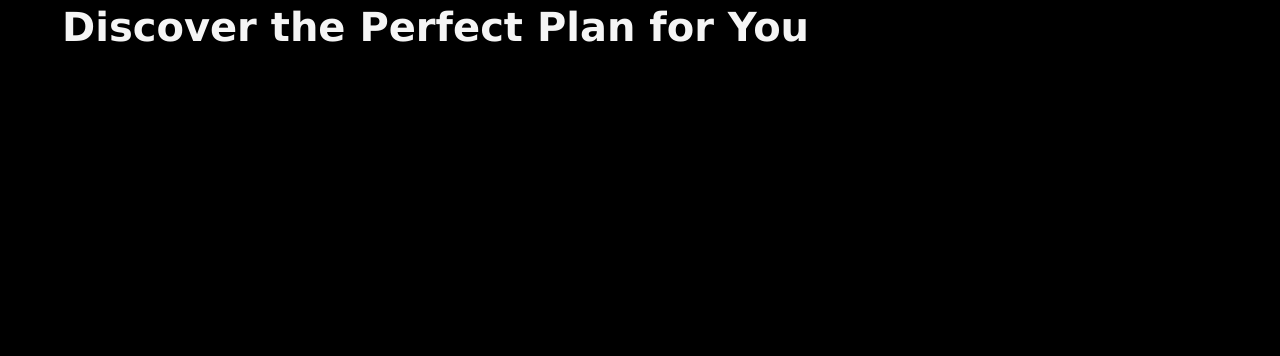
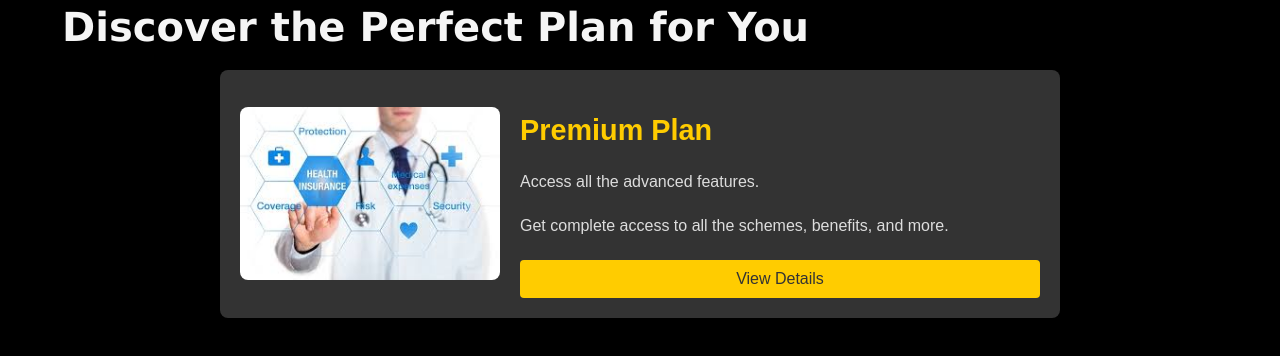
Before and after one commit to joshuakjohn/E-Insurance-App-FE, an Angular app: page /dashboard/plans/1/scheme in a window 1280 px wide. Shown: the part 494-850 px from the top of the page. Built offline with nearby package versions, Linux system fonts and the light colour scheme.

Commit message:
[santhosh] feat: added scheme card for display schemes

```diff
--- a/src/app/components/scheme/scheme.component.html
+++ b/src/app/components/scheme/scheme.component.html
@@ -0,0 +1,11 @@
+<div class="scheme-card">
+    <div class="scheme-image">
+      <img src="../../../assets/health scheme.jfif" alt="Scheme Image">
+    </div>
+    <div class="scheme-details">
+      <h2>Premium Plan</h2>
+      <p>Access all the advanced features.</p>
+      <p>Get complete access to all the schemes, benefits, and more.</p>
+      <button class="view-details">View Details</button>
+    </div>
+  </div>
--- a/src/app/components/scheme/scheme.component.scss
+++ b/src/app/components/scheme/scheme.component.scss
@@ -0,0 +1,60 @@
+.scheme-card {
+    display: flex; /* Use flexbox to align the card horizontally */
+    background-color: #333; /* Dark background */
+    color: #fff; /* White text color */
+    border-radius: 8px;
+    box-shadow: 0 4px 8px rgba(0, 0, 0, 0.3);
+    padding: 20px;
+    max-width: 800px; /* Increase max-width for a horizontal layout */
+    margin: 20px auto;
+    font-family: 'Arial', sans-serif;
+  }
+
+  .scheme-image {
+    flex: 1; /* Allow the image to take up equal space */
+    padding-right: 20px;
+    display: flex;
+    justify-content: center;
+    align-items: center;
+  }
+
+  .scheme-image img {
+    width: 100%; /* Make the image responsive */
+    height: auto;
+    border-radius: 8px;
+  }
+
+  .scheme-details {
+    flex: 2; /* Allow the details to take more space than the image */
+    display: flex;
+    flex-direction: column;
+    justify-content: center;
+  }
+
+  .scheme-details h2 {
+    font-size: 1.8rem;
+    color: #ffcc00; /* Accent color */
+    margin-bottom: 10px;
+  }
+
+  .scheme-details p {
+    font-size: 1rem;
+    color: #ddd; /* Light gray text for description */
+    margin-bottom: 10px;
+  }
+
+  .view-details {
+    background-color: #ffcc00; /* Accent button color */
+    color: #333;
+    border: none;
+    padding: 10px 20px;
+    font-size: 1rem;
+    cursor: pointer;
+    border-radius: 4px;
+    transition: background-color 0.3s ease;
+    margin-top: 15px;
+  }
+
+  .view-details:hover {
+    background-color: #ff9900; /* Darker orange when hovered */
+  }
```
Also changed, not shown: src/assets/health scheme.jfif (added).
